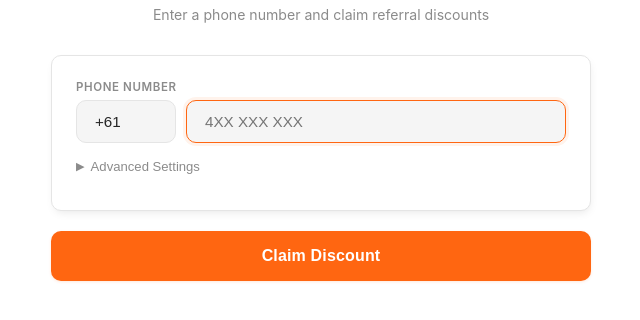
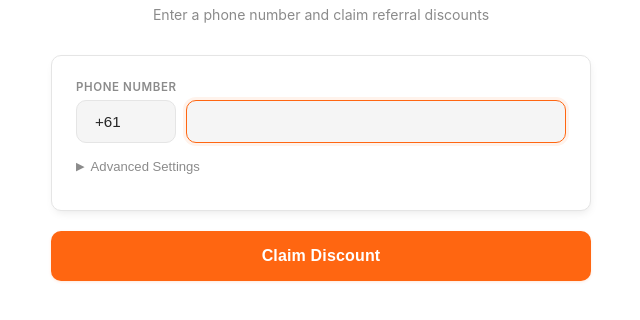
Before and after one commit to FreeTeaspoon/didi-referral, a website: page index.html in a window 1280 px wide. Shown: the part 84-404 px from the top of the page, without its empty margins (319-959 px from the left). Drawn offline with Linux system fonts and the light colour scheme.

Commit message:
Remove placeholder text from cell input field in index.html for improved clarity

```diff
--- a/index.html
+++ b/index.html
@@ -23,7 +23,7 @@
             />
           </div>
           <div class="number-field">
-            <input type="tel" id="cell" placeholder="4XX XXX XXX" autofocus />
+            <input type="tel" id="cell" autofocus />
           </div>
         </div>
 
```
